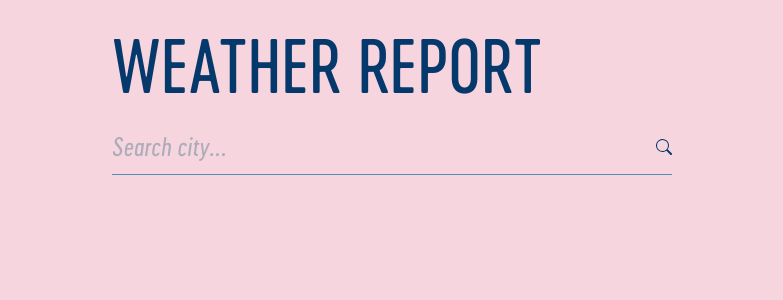
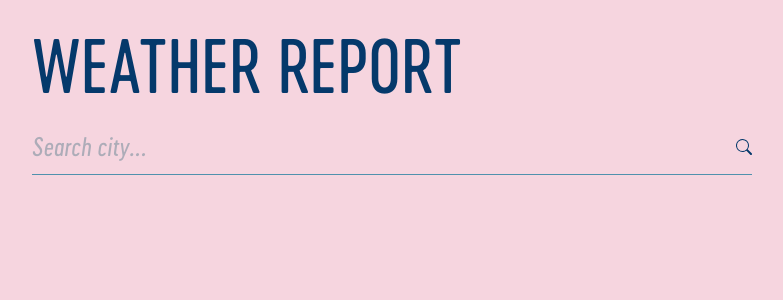
Before and after one commit to rum7/weather-report, a Next.js app: page / in a window 1280 px wide. Shown: the top 300 px of the page, without its empty margins (248-1031 px from the left). Built offline with nearby package versions, Linux system fonts and the light colour scheme.

Commit message:
fix content position

```diff
--- a/pages/index.tsx
+++ b/pages/index.tsx
@@ -85,7 +85,7 @@ export default function Home() {
         <link rel="stylesheet" href="https://cdnjs.cloudflare.com/ajax/libs/font-awesome/6.2.0/css/all.css"></link>
       </Head>
 
-      <main className="animate-in flex flex-wrap flex-col m-5 mx-auto sm:my-5 w-[335px] sm:w-[560px]">
+      <main className="animate-in flex flex-wrap flex-col m-5 mx-auto sm:my-5 w-[335px] sm:w-[560px] lg:w-[720px]">
         <h2 className="mt-2 mb-5 text-7xl uppercase text-night-forest">Weather report</h2>
         <form
           onSubmit={(event) => {{fetchWeatherCity(event)};{fetchWeatherCityDaily(event)}}}
```
